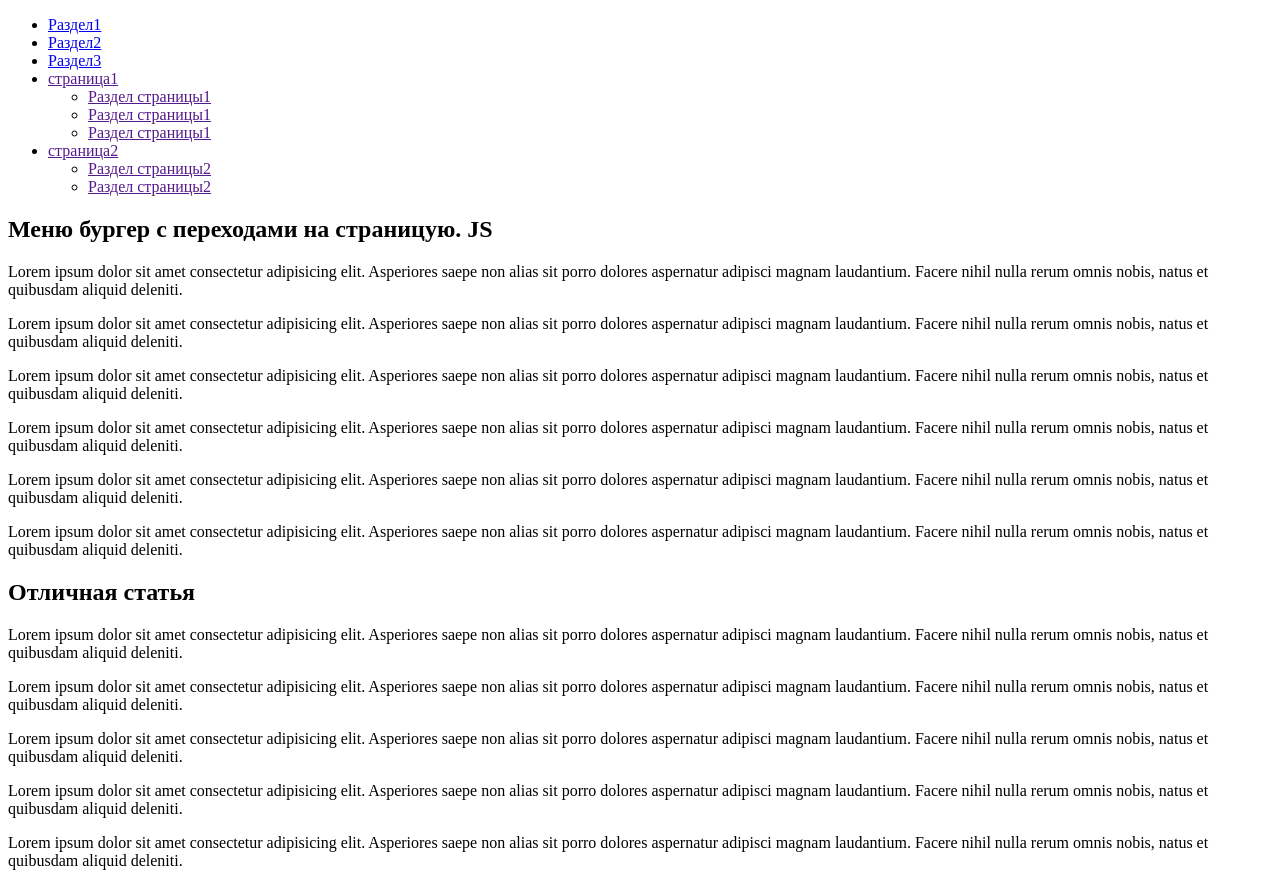
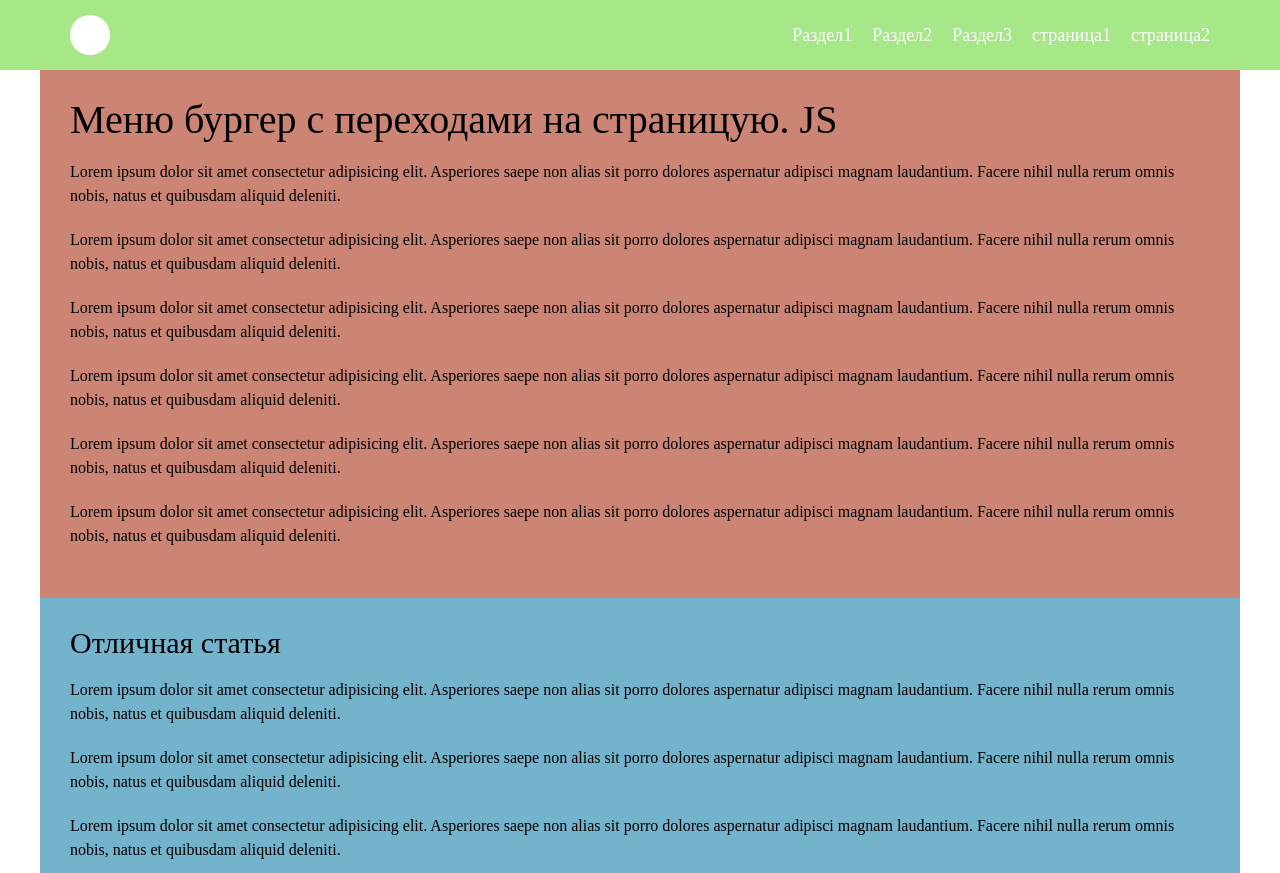
Before and after one commit to alex91pro/menuBurger_js, a plain HTML site: page index.html in a window 1280 px wide. Shown: the top 873 px of the page. Drawn offline with Linux system fonts and the light colour scheme; the site is published under a folder, as on GitHub Pages, so addresses that start at the root find nothing.

Commit message:
Update index.html

```diff
--- a/index.html
+++ b/index.html
@@ -3,7 +3,7 @@
 <head>
   <meta charset="UTF-8">
   <meta name="viewport" content="width=device-width, initial-scale=1.0">
-  <link rel="stylesheet" href="/css/style.css">
+  <link rel="stylesheet" href="css/style.css">
   <title>burger js</title>
 </head>
 <body>
@@ -78,8 +78,7 @@
     </main>
   </div>
   <!--<script src="js/script.min.js"></script>-->
-  <script src="/js/jquery-3.5.1.min.js"></script>
   <!-- 5-->
-  <script src="/js/script.js"></script>
+  <script src="js/script.js"></script>
 </body>
 </html>
```
